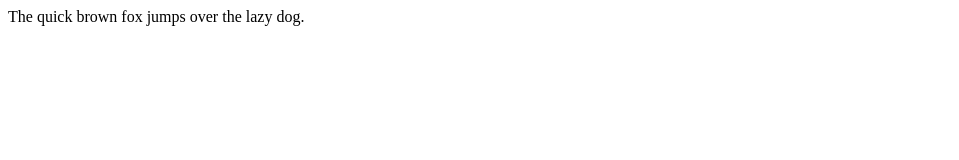
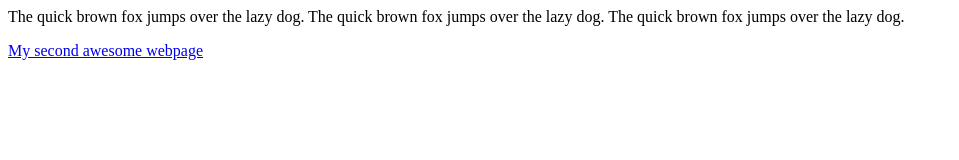
Before and after one commit to dkessner/HelloCSProjects, a plain HTML site: page index.html in a window 1280 px wide. Shown: the whole page, without its empty margins (0-959 px from the left). Drawn offline with Linux system fonts and the light colour scheme.

Commit message:
Update index.html

```diff
--- a/index.html
+++ b/index.html
@@ -8,7 +8,17 @@
 
 
 <body>
+
+<p>
 The quick brown fox jumps over the lazy dog.
+The quick brown fox jumps over the lazy dog.
+The quick brown fox jumps over the lazy dog.
+</p>
+
+<a href="hello/index.html">My second awesome webpage</a>
+
+
+
 </body>
 
 
```
